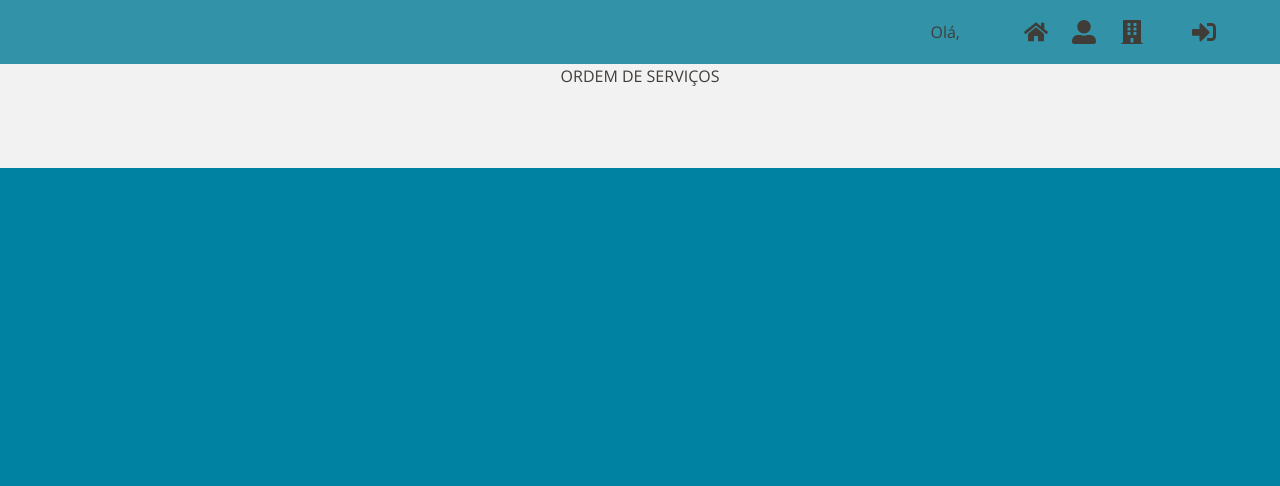
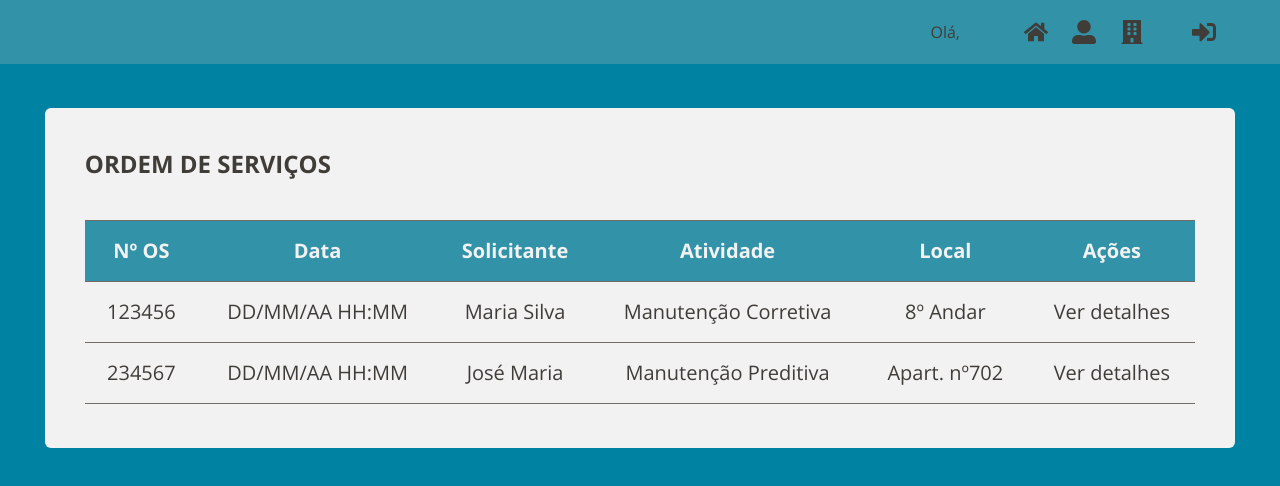
Before and after one commit to orvituhgo/adm-maintenance, a React (Vite) app: page /home in a window 1280 px wide. Shown: the top 486 px of the page. Built offline with nearby package versions, Linux system fonts and the light colour scheme; no server answers.

Commit message:
fix: home osList

```diff
--- a/src/configs/AllRoutes.jsx
+++ b/src/configs/AllRoutes.jsx
@@ -9,6 +9,7 @@ import Profile from '../pages/profile.jsx';
 import Logout from '../pages/logout';
 import Page404 from '../pages/page404';
 import ForgotPassword from '../pages/forgotPassword';
+import Details from '../pages/details';
 
 export default function AllRoutes() {
   return (
@@ -32,6 +33,14 @@ export default function AllRoutes() {
         }
       />
       <Route
+        path="/os/:OSid"
+        element={
+          <PrivateRoute>
+            <Details isClosed />
+          </PrivateRoute>
+        }
+      />
+      <Route
         path="/user"
         element={
           <PrivateRoute>
--- a/src/contexts/BuildingsContextProvider.jsx
+++ b/src/contexts/BuildingsContextProvider.jsx
@@ -24,15 +24,7 @@ export default function BuildingsContextProvider({ children }) {
   //   validateProfile();
   // }, []);
 
-  // const getPermitedBuildings = async () => {
-  //   const data = await api.getBuildings(user.username);
-  //   setBuildingsList(data.buildings);
-  //   console.log(buildingsList);
-  // };
-
-  // const setProfile = (profile) => {
-  //   localStorage.setItem('loginToken', profile);
-  // };
+  const getBuildingStatus = (building) => {};
 
   const value = {
     // getPermitedBuildings,
--- a/src/index.css
+++ b/src/index.css
@@ -13,6 +13,29 @@ body {
 
 @layer components {
   .general-container {
+    @apply relative flex min-h-full flex-col overflow-x-auto rounded-md bg-offWhite;
+    margin: 44px auto 20px auto;
+    width: 93%;
+    height: 340px;
+  }
+  .title-container {
+    @apply p-10 text-left text-2xl  font-bold;
+  }
+  .table-os {
+    @apply mx-10 table-fixed border-collapse border-y-secundary;
+  }
+  .row-table {
+    /* @apply border border-x-0 border-y-secundary transition-colors hover:bg-secundaryDark/20; */
+    @apply border border-x-0 border-y-secundary transition-colors hover:bg-primary/5;
+  }
+  .head-table {
+    @apply bg-primary text-offWhite hover:bg-primary;
+  }
+  .cell-table {
+    @apply p-4 text-center text-xl;
+  }
+  .link-details {
+    @apply hover:text-primaryDark hover:decoration-primaryDark;
   }
   .profile-card {
     @apply flex min-w-fit cursor-pointer flex-col items-center justify-center rounded-sm bg-primary text-lg font-bold text-secundaryDark shadow-sm;
--- /dev/null
+++ b/src/pages/details.jsx
@@ -0,0 +1,7 @@
+import { useParams } from 'react-router-dom';
+
+export default function Details() {
+  const id = useParams().OSid;
+
+  return <h1>Details da OS: {id}</h1>;
+}
--- a/src/pages/home.jsx
+++ b/src/pages/home.jsx
@@ -1,8 +1,44 @@
+import { Link } from 'react-router-dom';
+
 export default function Home() {
   return (
-    <div className="flex h-3/4 flex-col items-center justify-center bg-offWhite">
-      <h1>ORDEM DE SERVIÇOS</h1>
-      <div className="m-10 h-3/4 w-3/4 bg-red-400"></div>
+    // <div className="flex h-3/4 flex-col items-center justify-center bg-offWhite">
+    <div className="general-container">
+      <h1 className="title-container">ORDEM DE SERVIÇOS</h1>
+      <table className="table-os">
+        <thead>
+          <tr className="head-table row-table">
+            <th className="cell-table">Nº OS</th>
+            <th className="cell-table">Data</th>
+            <th className="cell-table">Solicitante</th>
+            <th className="cell-table">Atividade</th>
+            <th className="cell-table">Local</th>
+            <th className="cell-table">Ações</th>
+          </tr>
+        </thead>
+        <tbody>
+          <tr className="row-table">
+            <td className="cell-table">123456</td>
+            <td className="cell-table">DD/MM/AA HH:MM</td>
+            <td className="cell-table">Maria Silva</td>
+            <td className="cell-table">Manutenção Corretiva</td>
+            <td className="cell-table">8º Andar</td>
+            <td className="cell-table link-details">
+              <Link to="/os/123456">Ver detalhes</Link>
+            </td>
+          </tr>
+          <tr className="row-table">
+            <td className="cell-table">234567</td>
+            <td className="cell-table">DD/MM/AA HH:MM</td>
+            <td className="cell-table">José Maria</td>
+            <td className="cell-table">Manutenção Preditiva</td>
+            <td className="cell-table">Apart. nº702</td>
+            <td className="cell-table link-details">
+              <Link to="/os/234567">Ver detalhes</Link>
+            </td>
+          </tr>
+        </tbody>
+      </table>
     </div>
   );
 }
--- a/src/services/useApi.jsx
+++ b/src/services/useApi.jsx
@@ -79,7 +79,22 @@ export const useApi = () => ({
         },
       ],
     };
-    // const response = await api.get('/buildings', {email});
-    // return response.data;
   },
+
+  getBuildingProfile: (building) => {
+    return {
+      nickname: building,
+      url: 'https://placehold.co/400x500/736b66/403d39',
+      osList: [
+        {
+          no: 123456,
+          datetime: '01 Jan 1970 00:00:00 GMT',
+          orderBy: 'Maria Silva',
+          type: 'Manutenção Corretiva',
+        },
+      ],
+    };
+  },
+  // const response = await api.get('/buildings', {email});
+  // return response.data;
 });
```
